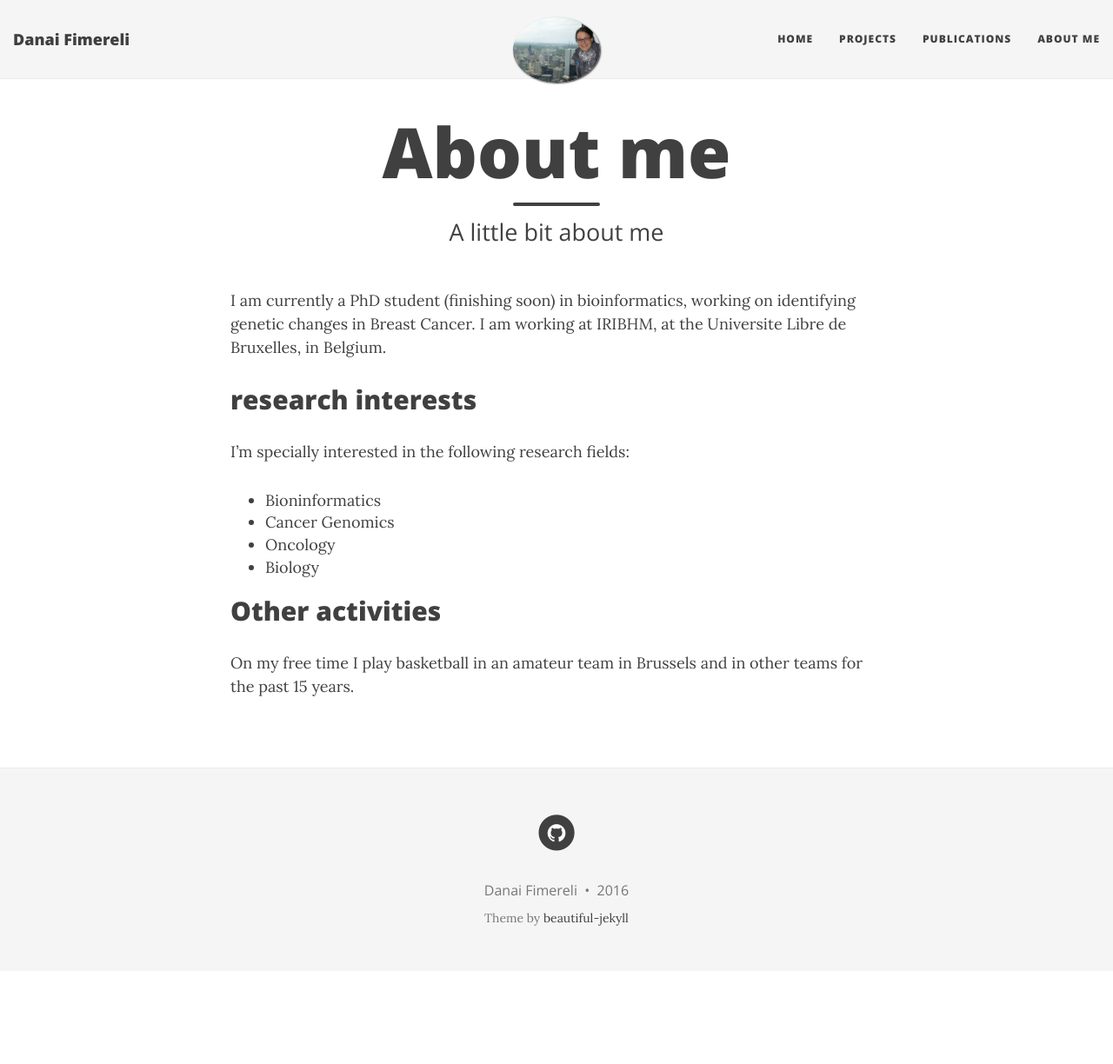
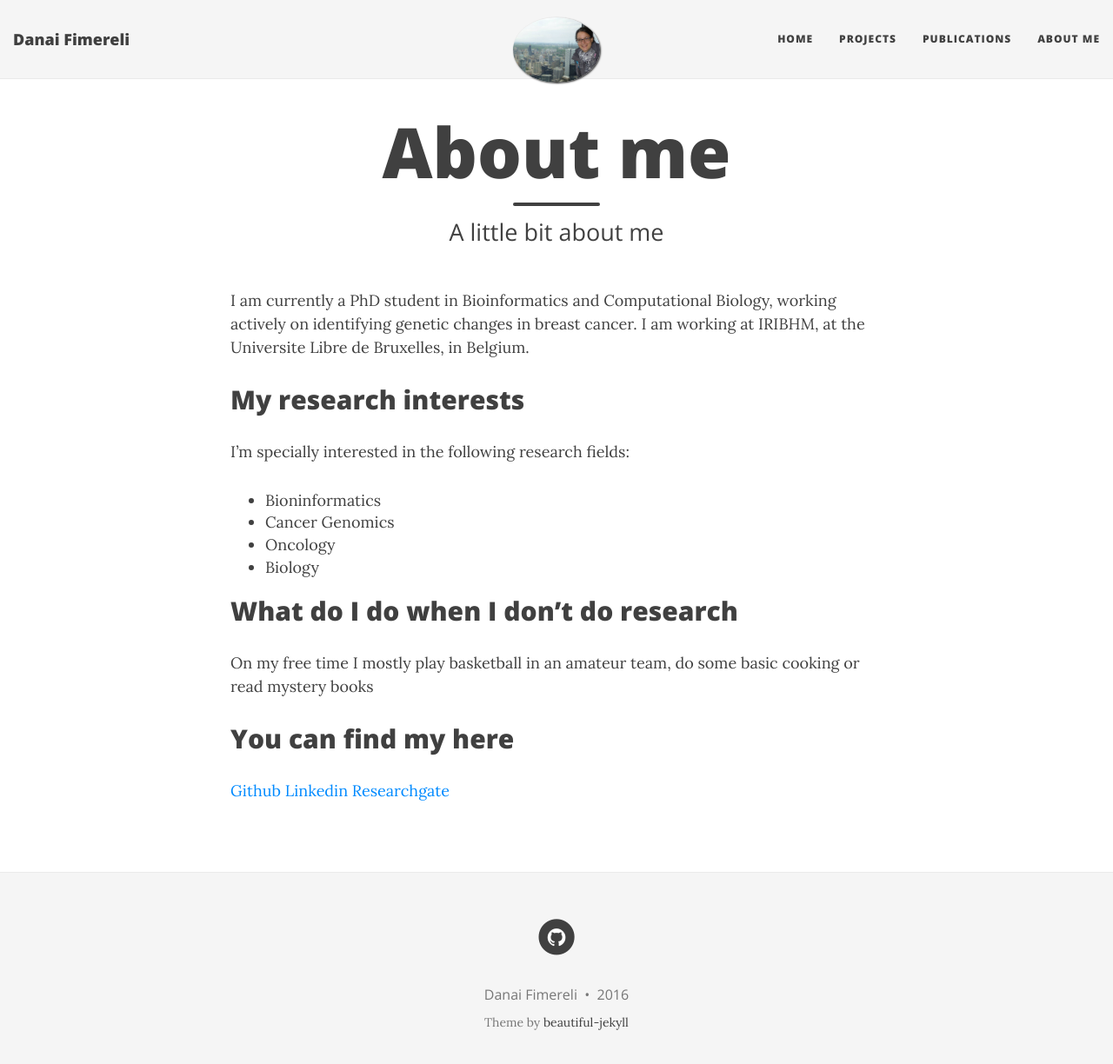
Before and after one commit to dfimerel/dfimerel.github.io, a Jekyll site: the page built from aboutme.md, in a window 1280 px wide and 1237 px high. Shown: the top 1224 px of the window at 87% size. Built offline with Jekyll 4.4.1, drawn with Linux system fonts in a browser that asks for light colours; nearby versions of some CDN libraries.

Commit message:
update contact details

```diff
--- a/aboutme.md
+++ b/aboutme.md
@@ -4,9 +4,9 @@ title: About me
 subtitle: A little bit about me
 ---
 
-I am currently a PhD student (finishing soon) in bioinformatics, working on identifying genetic changes in Breast Cancer. I am working at IRIBHM, at the Universite Libre de Bruxelles, in Belgium.
+I am currently a PhD student in Bioinformatics and Computational Biology, working actively on identifying genetic changes in breast cancer. I am working at IRIBHM, at the Universite Libre de Bruxelles, in Belgium.
 
-## research interests
+## My research interests
 
 I'm specially interested in the following research fields:
 
@@ -16,6 +16,12 @@ I'm specially interested in the following research fields:
 * Biology
 
 
-## Other activities
+## What do I do when I don't do research
 
-On my free time I play basketball in an amateur team in Brussels and in other teams for the past 15 years.
+On my free time I mostly play basketball in an amateur team, do some basic cooking or read mystery books
+
+
+## You can find my here
+[Github](https://github.com/dfimerel)
+[Linkedin ](www.linkedin.com/in/danai-fimereli-bbb44a19)
+[Researchgate](https://www.researchgate.net/profile/Danai_Fimereli)
```
